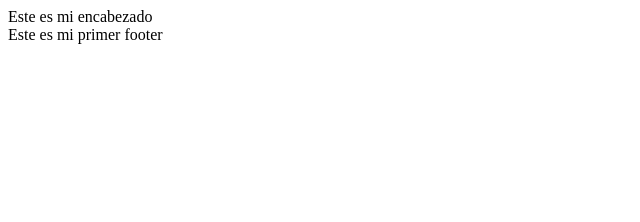
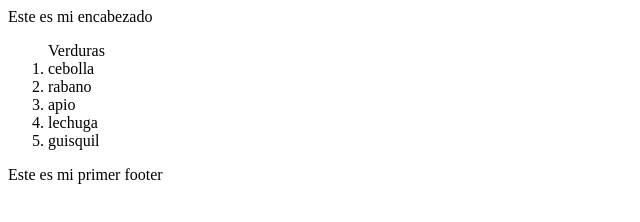
Before and after one commit to Jahn13/practica-para-merge, a plain HTML site: page merge1/index.html in a window 1280 px wide. Shown: the whole page, without its empty margins (0-640 px from the left). Drawn offline with Linux system fonts and the light colour scheme.

Commit message:
Lista ordenada de veduras

```diff
--- a/merge1/index.html
+++ b/merge1/index.html
@@ -10,6 +10,15 @@
     <header>
         Este es mi encabezado
     </header>
+    <main>
+        <ol>Verduras
+            <li>cebolla</li>
+            <li>rabano</li>
+            <li>apio</li>
+            <li>lechuga</li>
+            <li>guisquil</li>
+        </ol>
+    </main>
     <footer>
         Este es mi primer footer</footer>
     </footer>
```
